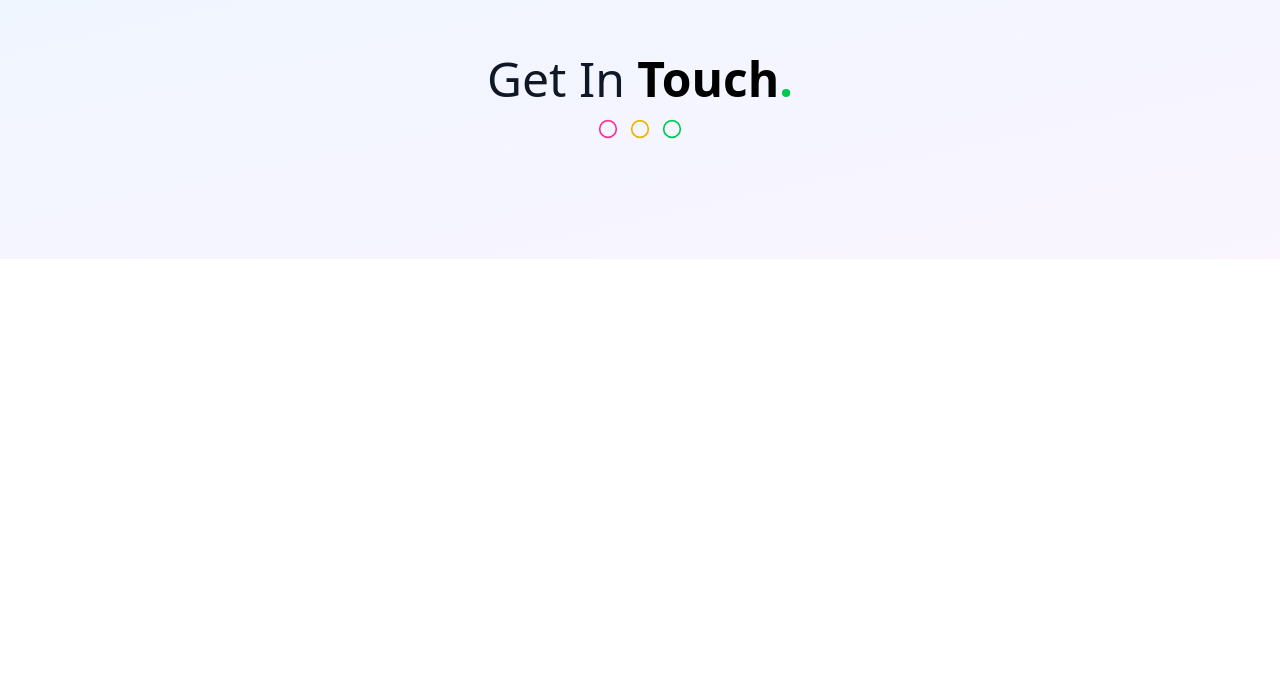
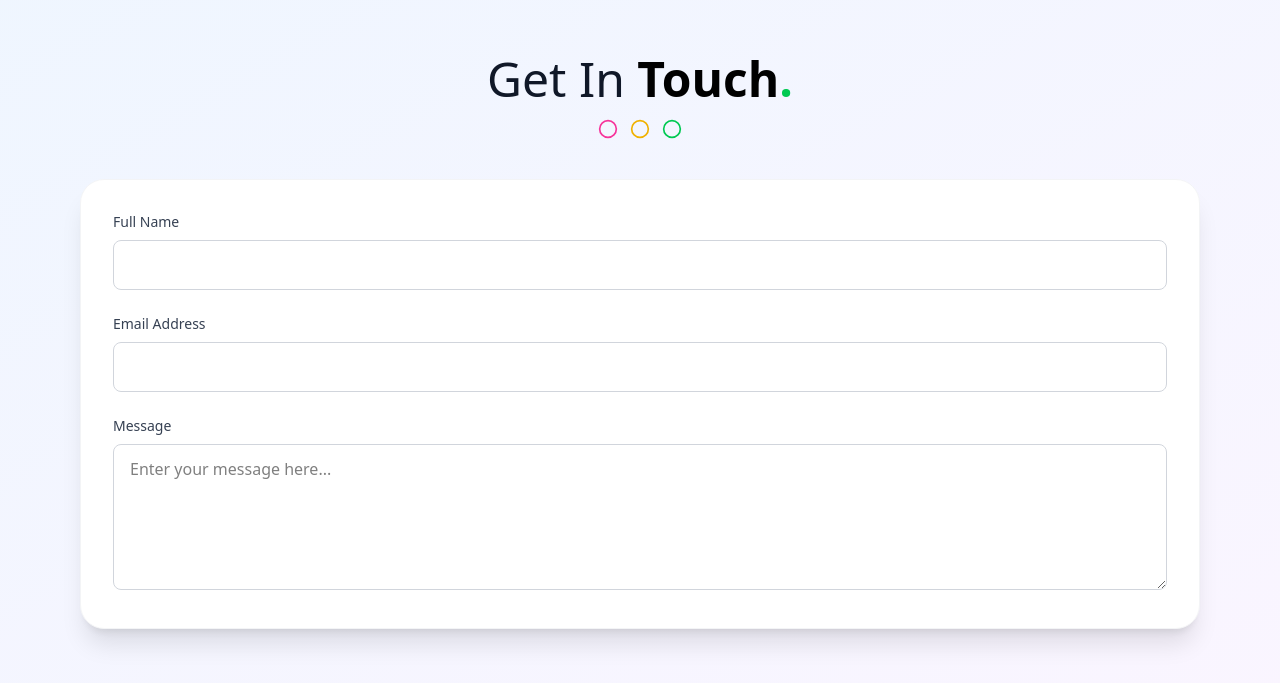
Before and after one commit to pinkx-xlink/tailwindcss-experiment, a React (Vite) app in the folder bank_modern_app/: page / in a window 1280 px wide. Shown: the part 2796-3479 px from the top of the page. Before the commit the page ends 3055 px from the top, so only its background shows below. Built offline with nearby package versions, Linux system fonts and the light colour scheme.

Commit message:
Create the Contact input form w/ input boxes for name, email address, and message

```diff
--- a/bank_modern_app/src/components/Contact.jsx
+++ b/bank_modern_app/src/components/Contact.jsx
@@ -83,6 +83,52 @@ const Contact = () => {
             </div>
           </div>
         </div>
+        <div className='flex flex-col lg:flex-row gap-8 md:gap-12
+        items-center'>
+          <div className='flex-1 bg-white rounded-2xl
+          md:rounded-3xl shadow-lg md:shadow-xl p-6 sm:p-8
+          border border-gray-100'
+          data-aos='fade-right'
+          data-aos-delay='100'>
+            <form className="space-y-6">
+              {formFeilds.map((field) => (
+                <div
+                key={field.id}
+                data-aos="fade-up"
+                data-aos-delay={field.delay}>
+                  <label
+                  htmlFor={field.id}
+                  className='block text-sm font-medium
+                  text-gray-700 mb-2'>
+                    {field.label}
+                  </label>
+                  {
+                    field.type === 'textarea' ? (
+                      <textarea
+                      id={field.id}
+                      name={field.id}
+                      rows={field.rows}
+                      className='w-full px-4 py-3 border
+                      border-gray-300 rounded-lg focus:ring-2 focus:ring-pink-500
+                      focus:border-transparent transition-all'
+                      placeholder={field.placeholder}>
+
+                      </textarea>
+                    ) : (
+                      <input
+                      type={field.type}
+                      id={field.id}
+                      name={field.id}
+                      className='w-full px-4 py-3 border
+                      border-gray-300 rounded-lg focus:ring-2 focus:ring-pink-500
+                      focus:border-transparent transition-all'/>
+                    )
+                  }
+                </div>
+              ))}
+            </form>
+          </div>
+        </div>
       </div>
     </section>
   )
```
